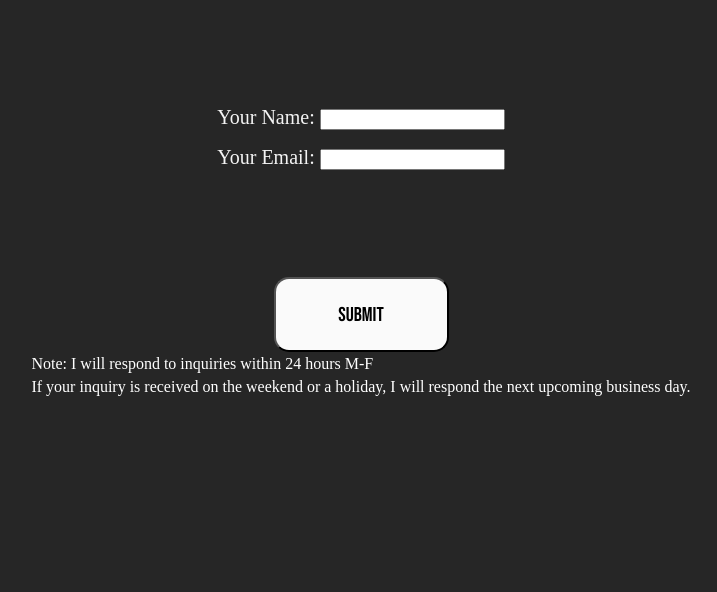
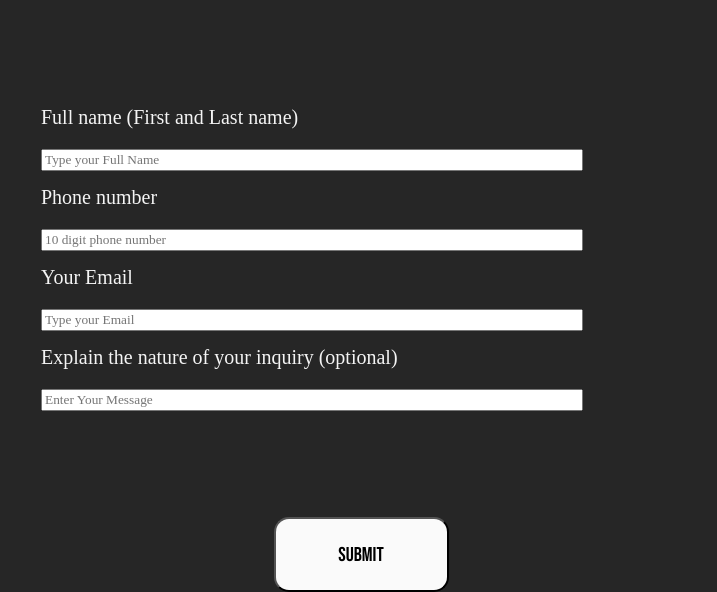
Before and after one commit to jpmoore106/UX_UI_HW_18, a plain HTML site: page contact.html in a window 1280 px wide. Shown: the part 582-1174 px from the top of the page, without its empty margins (287-1004 px from the left). Drawn offline with Linux system fonts and the light colour scheme; grey boxes are pictures that could not be loaded.

Commit message:
Turning this in and more work to be done
I have a lot of work to do, but it keeps getting there.

```diff
--- a/contact.css
+++ b/contact.css
@@ -6,15 +6,15 @@
     /* outline: solid red 1px; */
 }
 
-.contact-input-container {
+.master-input-container {
     margin-top: 100px;
+    margin-left: auto;
+    margin-right: auto;
     display: flex;
-    justify-content: center;
+    width: 50%;
+    justify-content: flex-start;
     /* outline: solid red 1px; */
-}
 
-.contact-inputs {
-    /* margin-top: 100px; */
     font-family: 'DM Sans';
     font-style: normal;
     color: #F4F4F4;
@@ -23,7 +23,45 @@
     line-height: 40px;
 }
 
+.contact-info-inputs{
+    width: 100%;
+    font-family: 'DM Sans';
+    /* outline: solid red 1px; */
+}
+
+.comment-inputs{
+    width: 100%;
+    /* width: max-content; */
+    font-family: 'DM Sans';
+    /* outline: solid red 1px;    */
+}
+
+
+.contact-input-CTA {
+    margin-top: 100px;
+    margin-left: auto;
+    margin-right: auto;
+    display: flex;
+    width: 50%;
+    justify-content: center;
+    /* outline: solid red 1px; */
+}
+
 .contact-note {
+    margin-top: 100px;
+    margin-left: auto;
+    margin-right: auto;
     display: flex;
+    width: 50%;
     justify-content: center;
+    /* outline: solid red 1px; */
 }
+
+/* fieldset{
+    font-family: 'DM Sans';
+    font-style: normal;
+    color: #F4F4F4;
+    font-weight: 400;
+    font-size: 20px;
+    line-height: 40px;
+} */
--- a/contact.html
+++ b/contact.html
@@ -44,15 +44,28 @@
             <br><br>
         </p2>
     </div>
-<div class="contact-input-container">
-    <form class="contact-inputs">
-        Your Name: <input type="text"><br>
-        Your Email: <input type="password"><br>
-    </form>
-</div>
-<div class="contact-input-container">
-<button class="cta">Submit</button>
-</div>
+
+
+    <div class="master-input-container">
+        <form>
+
+            <label for="fullName">Full name (First and Last name)</label><br>
+            <input class="contact-info-inputs" id="fullName" type="text" placeholder="Type your Full Name"><br>
+            <label for="phone">Phone number</label><br>
+            <input class="contact-info-inputs" id="phone" type="phone" placeholder="10 digit phone number"><br>
+
+
+            <label for="email">Your Email</label><br>
+            <input class="contact-info-inputs" id="email" type="email" placeholder="Type your Email"><br>
+
+            <label for="comments">Explain the nature of your inquiry (optional)</label>
+            <input class="comment-inputs" id="comments" type="text" placeholder="Enter Your Message"><br>
+        </form>
+    </div>
+
+    <div class="contact-input-CTA">
+        <button class="cta">Submit</button>
+    </div>
 
     <div class="contact-note">
         <p2>Note: I will respond to inquiries within 24 hours M-F<br>If your inquiry is received on the weekend or a
--- a/resume.css
+++ b/resume.css
@@ -2,7 +2,7 @@
 
 .ResumeContainer {
     display: flex;
-    outline: solid red 1px;
+    /* outline: solid red 1px; */
     align-content: center;
 }
 
--- a/style.css
+++ b/style.css
@@ -148,7 +148,7 @@ p2 {
     /* position: relative; */
     padding: 0px;
     gap: 50px;
-    outline: solid red 1px;
+    /* outline: solid red 1px; */
 }
 
 .case-study-image {
@@ -161,14 +161,14 @@ p2 {
     /* flex: none;
     order: 1;
     flex-grow: 0; */
-    outline: solid red 1px;
+    /* outline: solid red 1px; */
 }
 
 .case-study-info {
     display: flex;
     flex-direction: column;
     gap: 48px;
-    outline: solid red 1px;
+    /* outline: solid red 1px;  */
 }
 
 #CaseStudyTitle {
```
Also changed, not shown: projects.html (+2 -2 lines).
